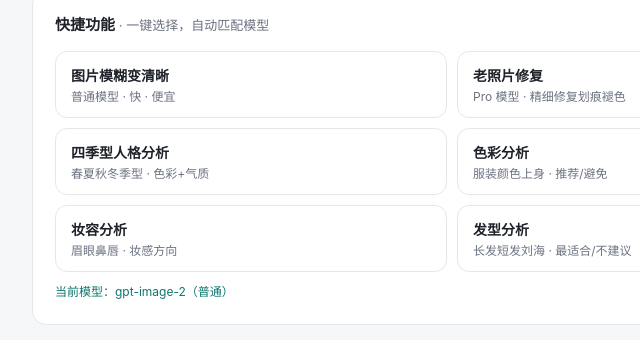
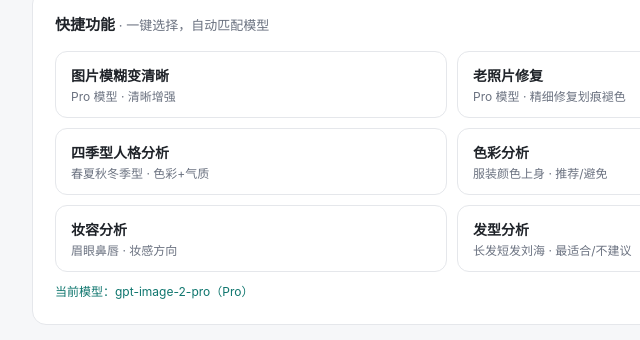
Before and after one commit to jeonjihyun2/photo, a website: page public/index.html in a window 1280 px wide. Shown: the part 539-879 px from the top of the page, 188-828 px from the left. Drawn offline with Linux system fonts and the light colour scheme.

Commit message:
fix: 默认模型切换为 gpt-image-2-pro，修复 gpt-image-2 渠道失效导致出图失败

```diff
--- a/public/index.html
+++ b/public/index.html
@@ -148,7 +148,7 @@
   <div class="card" id="toolCard">
     <h2>快捷功能 <span style="font-weight:400;color:var(--muted);font-size:13px">· 一键选择，自动匹配模型</span></h2>
     <div class="tools" id="tools"></div>
-    <div class="model-hint" id="toolModelHint">当前模型：gpt-image-2（普通）</div>
+    <div class="model-hint" id="toolModelHint">当前模型：gpt-image-2-pro（Pro）</div>
   </div>
 
   <!-- 文生图 -->
@@ -211,8 +211,8 @@ const PRESETS = [
 // 快捷功能：每个绑定一个模型（不同难度不同档次），内置精调 prompt，客户一键生成
 const TOOLS = [
   {
-    id: 'sharpen', label: '图片模糊变清晰', desc: '普通模型 · 快 · 便宜',
-    model: 'gpt-image-2',
+    id: 'sharpen', label: '图片模糊变清晰', desc: 'Pro 模型 · 清晰增强',
+    model: 'gpt-image-2-pro',
     prompt: 'Enhance this blurry photo and make it sharp and crystal clear. Restore fine details, improve resolution and focus, keep the content unchanged.',
   },
   {
@@ -252,7 +252,7 @@ const MODEL_NAMES = {
 let currentMode = 'edit';
 let currentFile = null;
 let activeCode = null;   // { code, remaining }
-let selectedModel = 'gpt-image-2';   // 当前选用模型（由快捷功能或默认决定）
+let selectedModel = 'gpt-image-2-pro';   // 当前选用模型（由快捷功能或默认决定）
 
 const $ = (id) => document.getElementById(id);
 
@@ -278,7 +278,7 @@ function updateModelHint() {
   $('toolModelHint').textContent = '当前模型：' + (MODEL_NAMES[selectedModel] || selectedModel);
 }
 function resetModel() {
-  selectedModel = 'gpt-image-2';
+  selectedModel = 'gpt-image-2-pro';
   document.querySelectorAll('.tool').forEach((el) => el.classList.remove('active'));
   updateModelHint();
 }
```
